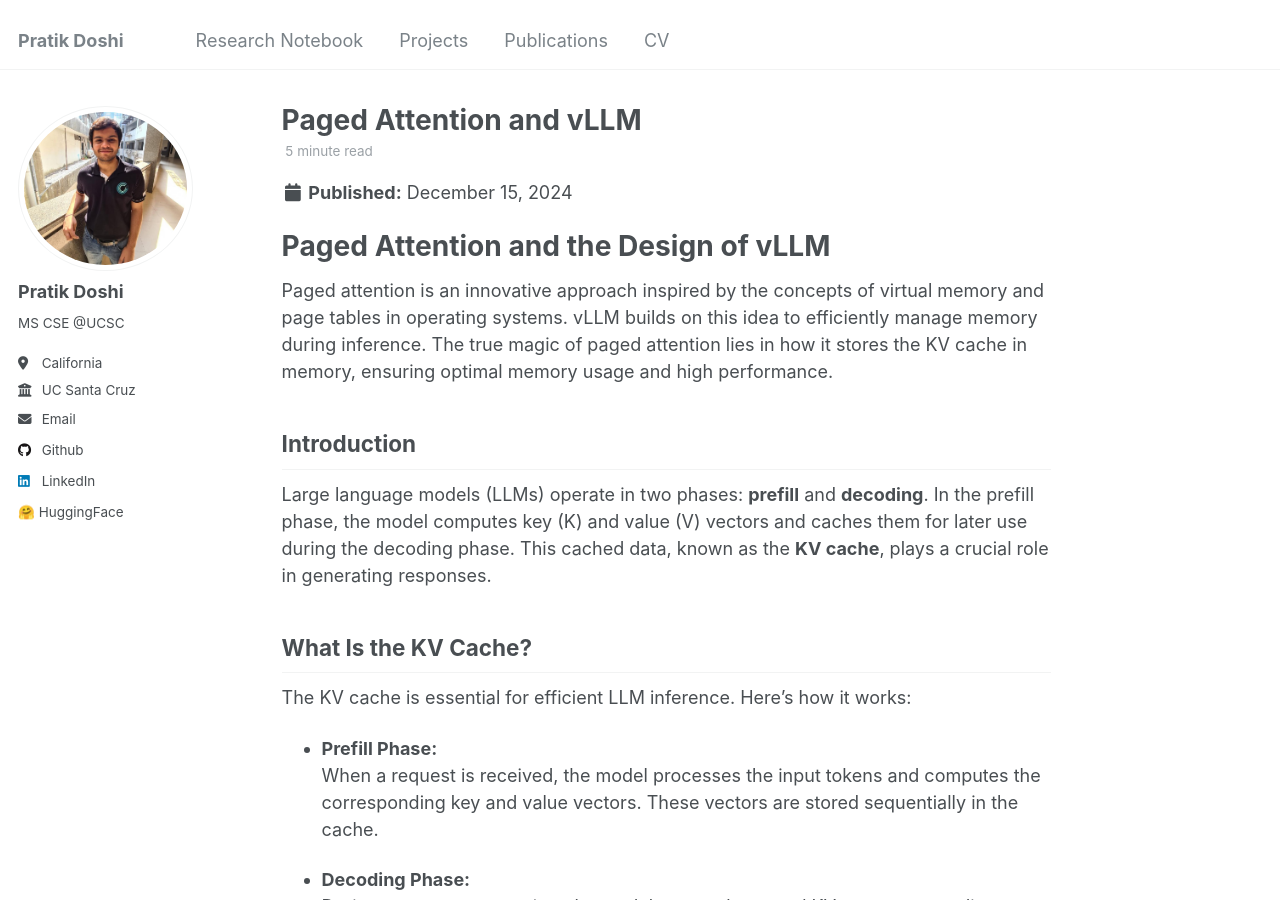
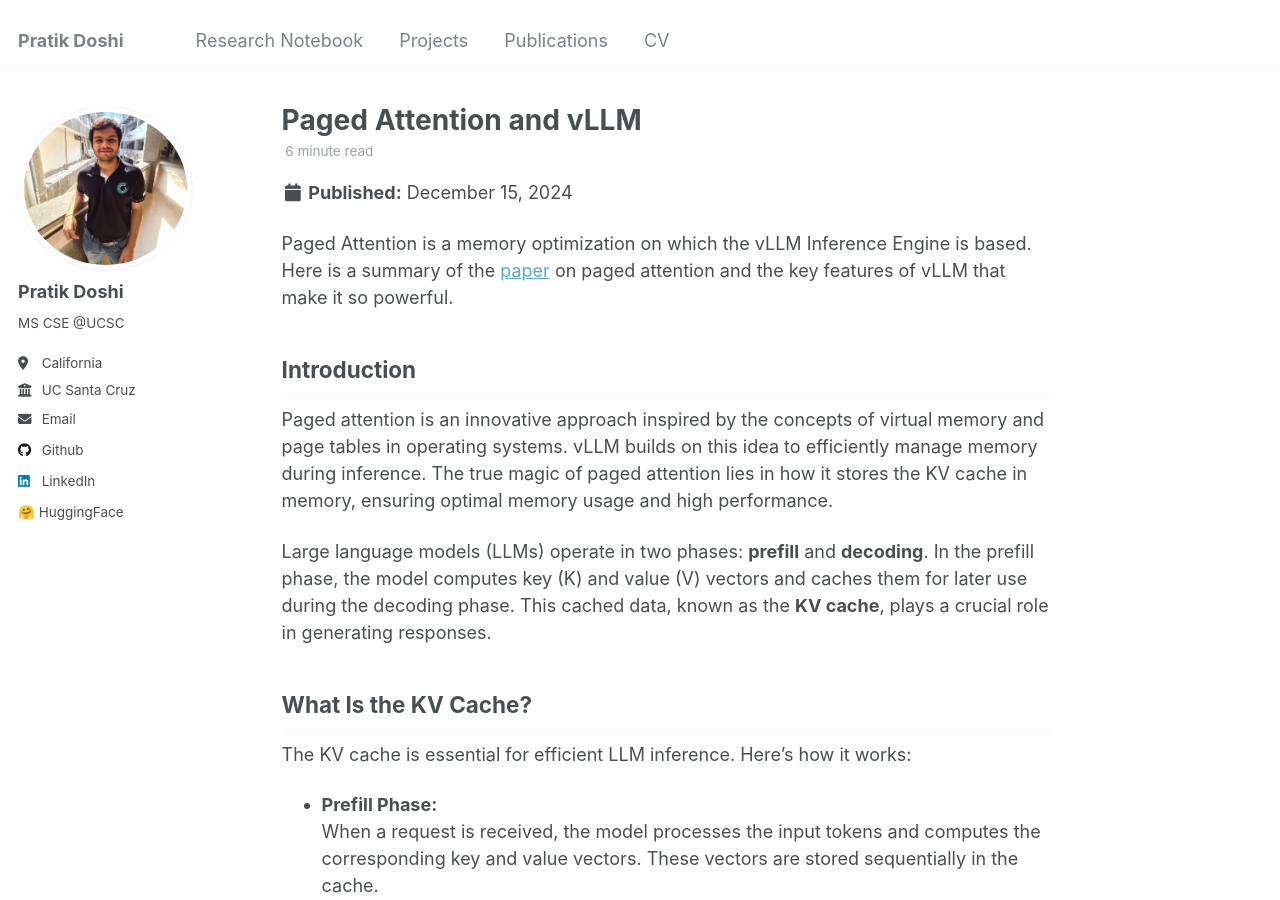
Before and after one commit to Pratik-Doshi-99/pratik-doshi-99.github.io, a Jekyll site: the page built from _posts/2024-02-04-paged-attention-vllm.md, in a window 1280 px wide and 900 px high. Built offline with Jekyll 4.4.1, drawn with Linux system fonts in a browser that asks for light colours.

Commit message:
updated first para

```diff
--- a/_posts/2024-02-04-paged-attention-vllm.md
+++ b/_posts/2024-02-04-paged-attention-vllm.md
@@ -9,12 +9,11 @@ tags:
   - KV Cache
 ---
 
+Paged Attention is a memory optimization on which the vLLM Inference Engine is based. Here is a summary of the [paper](https://arxiv.org/pdf/2309.06180) on paged attention and the key features of vLLM that make it so powerful.
 
-# Paged Attention and the Design of vLLM
+## Introduction
 
 Paged attention is an innovative approach inspired by the concepts of virtual memory and page tables in operating systems. vLLM builds on this idea to efficiently manage memory during inference. The true magic of paged attention lies in how it stores the KV cache in memory, ensuring optimal memory usage and high performance.
-
-## Introduction
 
 Large language models (LLMs) operate in two phases: **prefill** and **decoding**. In the prefill phase, the model computes key (K) and value (V) vectors and caches them for later use during the decoding phase. This cached data, known as the **KV cache**, plays a crucial role in generating responses.
 
```
